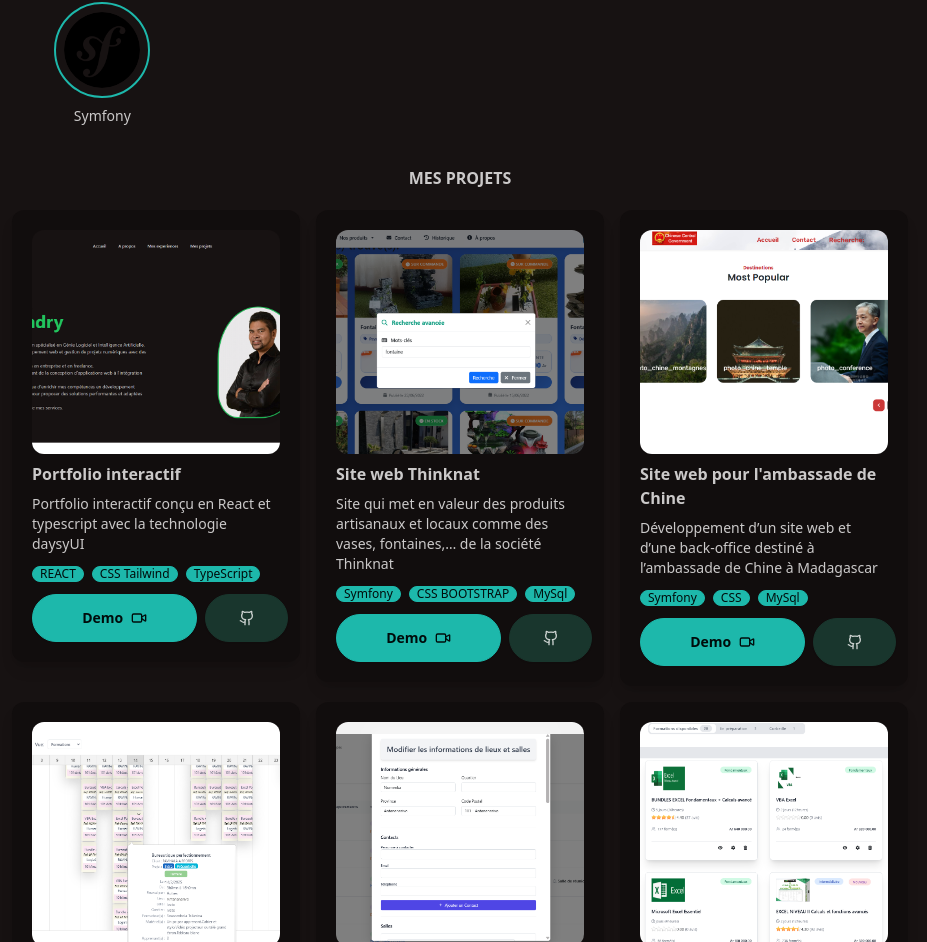
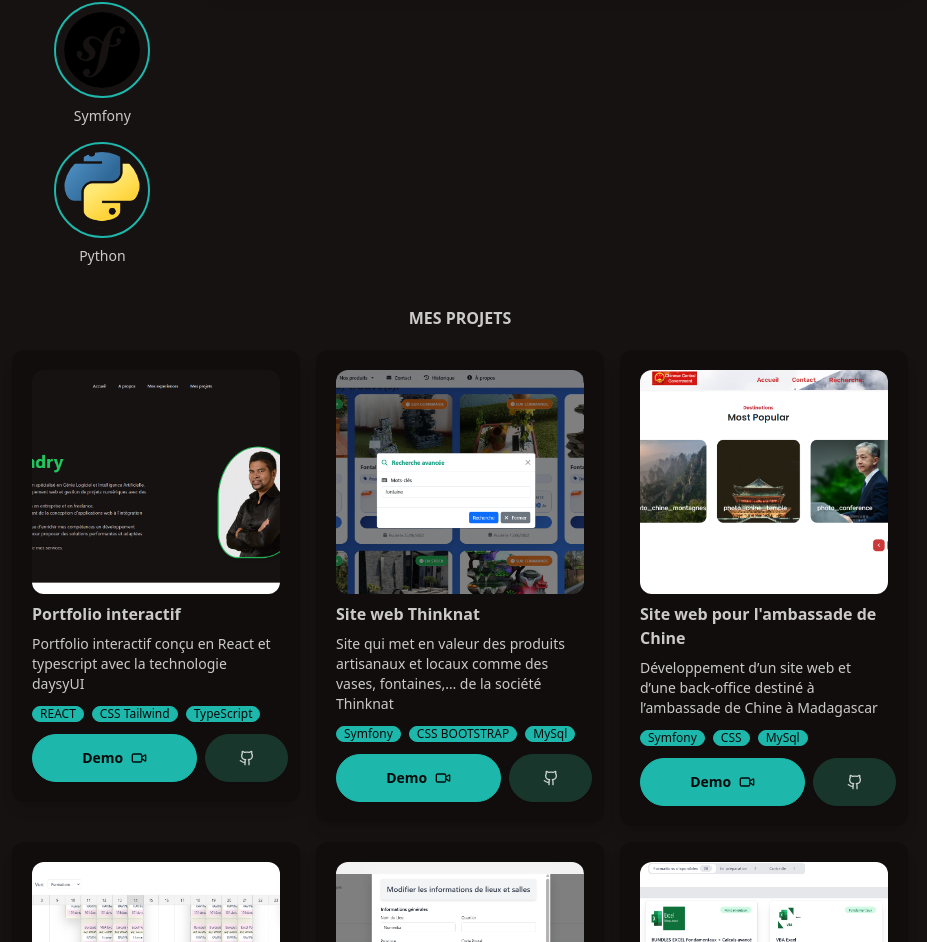
Before and after one commit to rakotoarisoandry85/Portfolio, a React (Vite) app: page / in a window 1280 px wide. Shown: the part 3278-4220 px from the top of the page, without its empty margins (180-1107 px from the left). Built offline with nearby package versions, Linux system fonts and the light colour scheme.

Commit message:
Add tech python

```diff
--- a/src/components/Experiences.tsx
+++ b/src/components/Experiences.tsx
@@ -10,6 +10,7 @@ import imgTAILWIND from "../assets/techno/tailwind.png";
 import imgPHP from "../assets/techno/php.png";
 import imgSYMFONY from "../assets/techno/symfony.png";
 import imgLARAVEL from "../assets/techno/laravel.png";
+import imgPYTHON from "../assets/techno/python.png";
 
 import thinknat from "../assets/companies/Logo.png";
 import dpe from "../assets/companies/dpe.png";
@@ -25,10 +26,10 @@ const skills = [
     { id: 5, name: "Node.js", image: imgNODE },
     { id: 6, name: "Tailwind CSS", image: imgTAILWIND },
     { id: 7, name: "TypeScript", image: imgTYPE },
-   // { id: 8, name: "Next.js", image: imgNEXT },
     { id: 8, name: "Php", image: imgPHP },
-     { id: 9, name: "Laravel", image: imgLARAVEL },
-     { id: 10, name: "Symfony", image: imgSYMFONY },
+    { id: 9, name: "Laravel", image: imgLARAVEL },
+    { id: 10, name: "Symfony", image: imgSYMFONY },
+    { id: 11, name: "Python", image: imgPYTHON },
 ];
 
 
```
Also changed, not shown: src/assets/techno/python.png (added).
